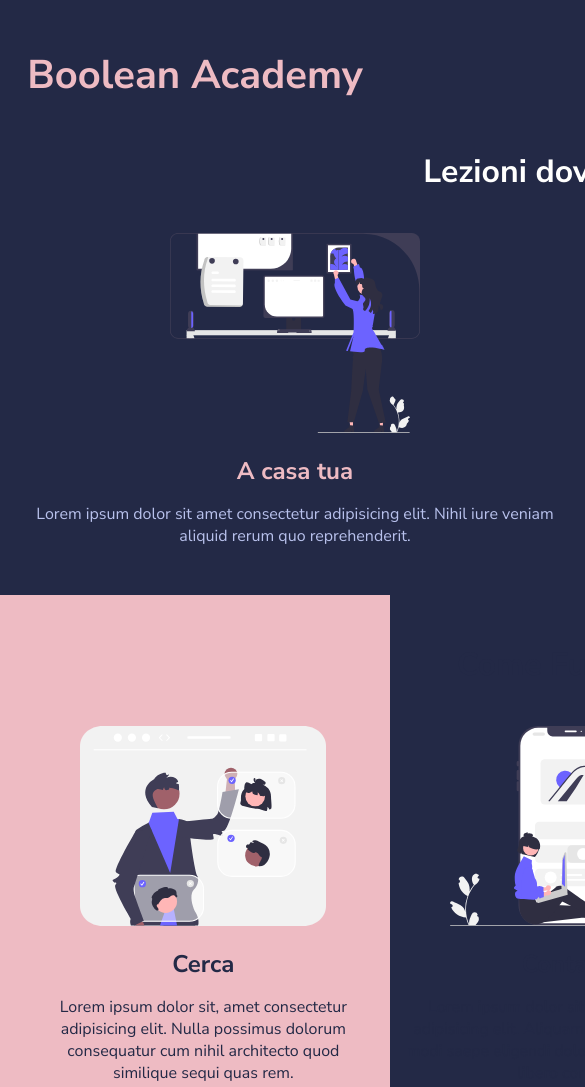
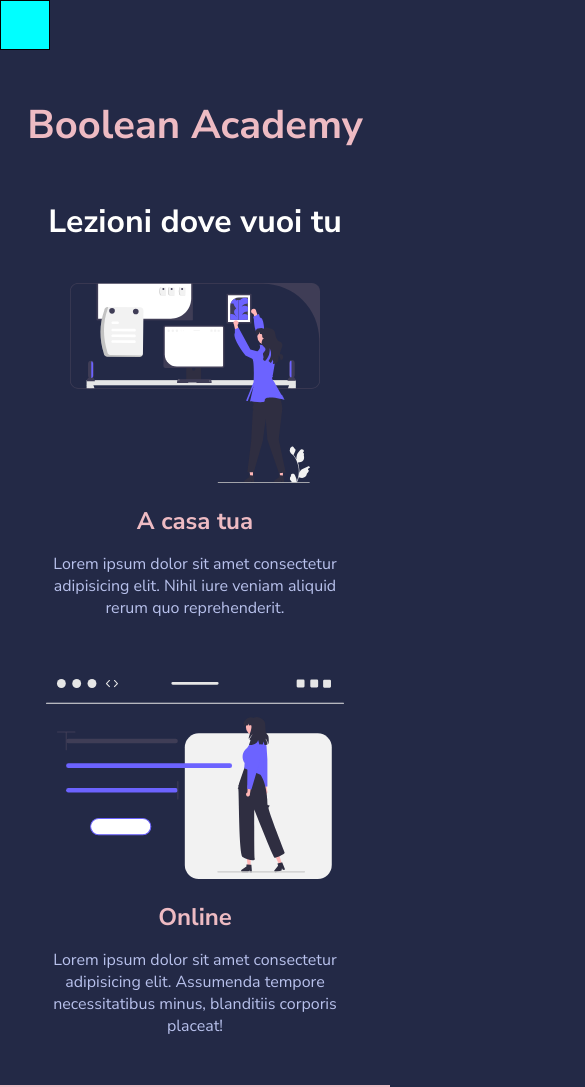
Before and after one commit to Fez06/html-css-resp-wannabe, a plain HTML site: page index.html in a window 390 px wide. Shown: the top 1087 px of the page, 585 px wide, since content can reach past the window. Drawn offline with Linux system fonts and the light colour scheme.

Commit message:
fatto tutto, scusate non ho committato stavolta

```diff
--- a/css/style.css
+++ b/css/style.css
@@ -124,6 +124,69 @@ img {
     margin-bottom: 2.5rem;
 }
 
+.unico {
+    width: 50px;
+    height: 50px;
+    background-color: violet;
+    border: 1px solid black;
+}
 /************************************************
     SOLUZIONE RESPONSIVE
  ************************************************/
+
+ /* prova bonus */
+ @media screen and (max-width: 1160px) {
+
+ }
+
+ /* max 768 in giu' */
+ @media screen and (max-width: 768px) {
+    .container {
+        max-width: 768px;
+    }
+ }
+
+ /* max 480px in giu' */
+ @media screen and (max-width: 480px) {
+
+    body {
+        max-width: 480px;
+    }
+
+    .container {
+        max-width: 100%;
+    }
+
+    .row {
+        flex-direction: column;
+        align-items: center;
+        gap: 60px;
+    }
+
+    .lessons .col, .steps .col  {
+        width: 100%;
+    }
+
+    .why-us .col-right {
+        width: 100%;
+    }
+
+    .why-us .col-left {
+        width: 100%;
+    }
+ }
+
+
+/* ----------- */
+ @media screen and (max-width: 768px) {
+    .unico {
+        background-color: yellow;
+    }
+ }
+
+ /* max 480px in giu' */
+ @media screen and (max-width: 480px) {
+    .unico {
+        background-color: aqua;
+    }
+ }
--- a/index.html
+++ b/index.html
@@ -7,6 +7,7 @@
         <link
             href="https://fonts.googleapis.com/css2?family=Nunito+Sans:wght@400;700&display=swap"
             rel="stylesheet"
+            meta name="viewport" content="width=device-width, initial-scale=1.0"
         />
         <!-- Main Styles -->
         <link rel="stylesheet" href="./css/style.css" />
@@ -15,6 +16,7 @@
         <!--
             Site Header
          -->
+         <div class="unico"></div>
         <header class="site-header">
             <h1 class="text-center">Boolean Academy</h1>
         </header>
```
